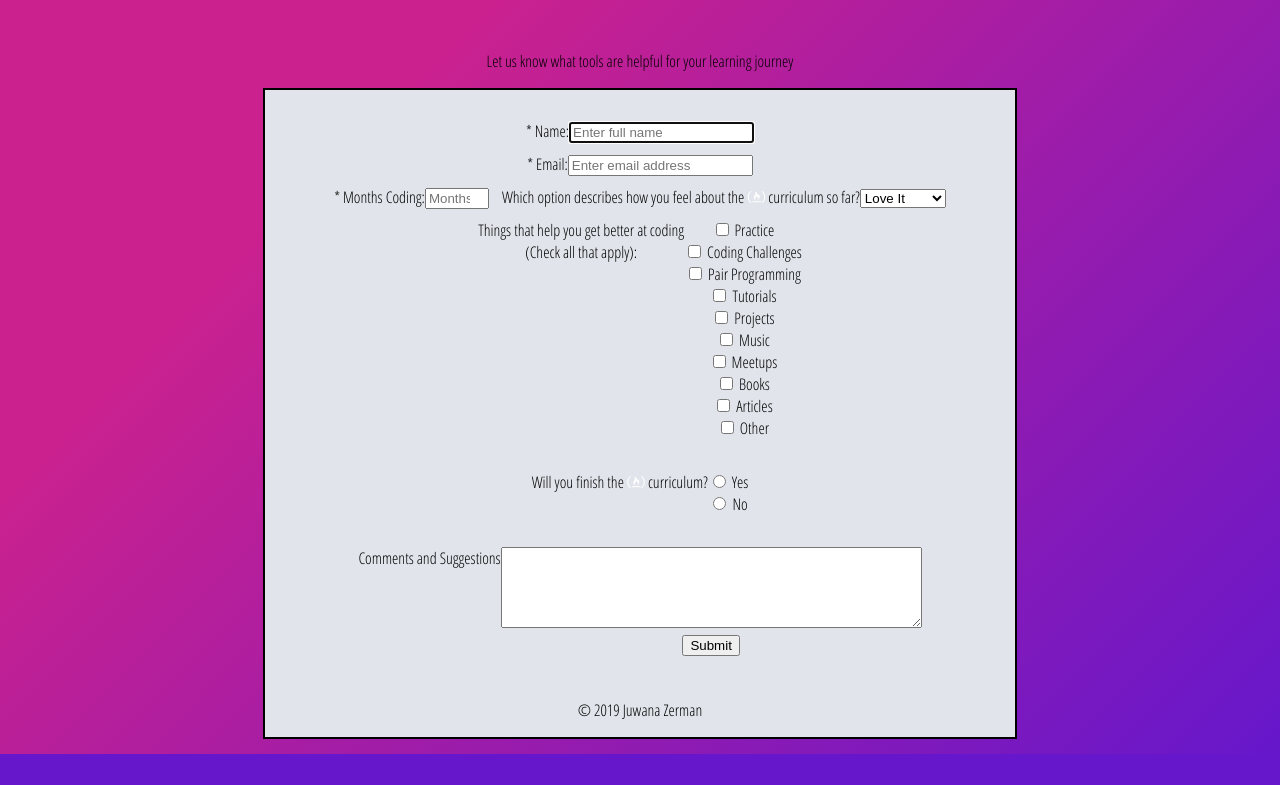
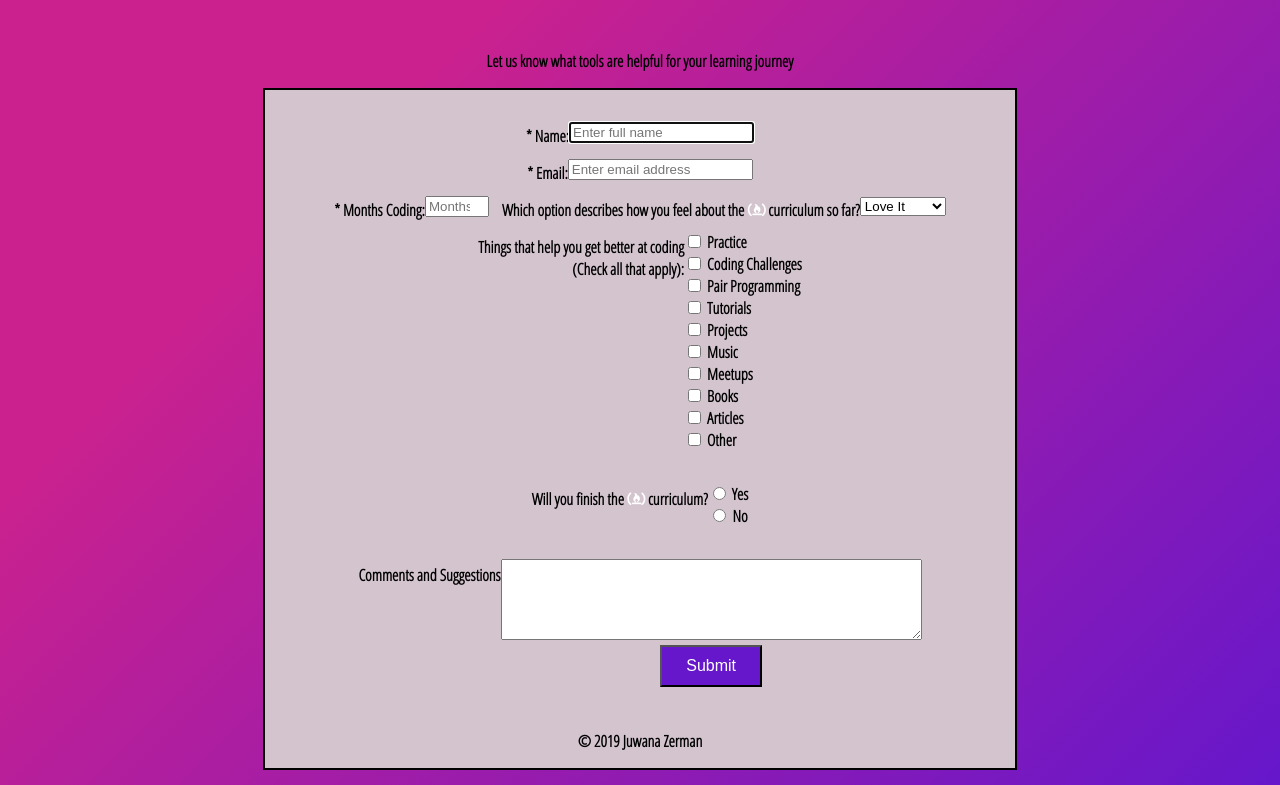
Before and after one commit to Juwana-Zerman/fcc-survey-form, a plain HTML site: page index.html in a window 1280 px wide. Shown: the part 67-852 px from the top of the page. Before the commit the page ends 821 px from the top, so only its background shows below. Drawn offline with Linux system fonts and the light colour scheme.

Commit message:
Update checkboxes

```diff
--- a/CSS/styles.css
+++ b/CSS/styles.css
@@ -6,6 +6,7 @@ body {
     margin: auto;
     text-align: center;
     min-width: 320px;
+    font-weight: bold;
 }
 
 #title {
@@ -15,7 +16,7 @@ body {
 }
 
 .surveybox {
-    background: #e1e4ea;
+    background: #d3c4ce;        /*#dad2d9;*/
     border: 2px solid black;
     font-size: medium;
     margin: auto;
@@ -48,6 +49,22 @@ i {
     padding: 5px 5px;
 }
 
-.inputboxes {
+.labels {
+    display: inline-block;
+    text-align: right;
+    margin-top: 5px;
+    vertical-align: top;
+}
 
+#helpbox {
+    display: inline-block;
+    text-align: justify;
 }
+
+button {
+    color: white;
+    background-color:  #6617cb;
+    text-align: center;
+    font-size: 16px;
+    padding: 10px 24px;
+}
--- a/index.html
+++ b/index.html
@@ -79,7 +79,7 @@
                     </label><br>
                 </div>
                 <br>
-                <div class="inputboxes">
+                <div id="helpbox" class="inputboxes">
                         <input type="checkbox" name="option1" value="1"> Practice<br>
                         <input type="checkbox" name="option2" value="2"> Coding Challenges<br>
                         <input type="checkbox" name="option3" value="3"> Pair Programming<br>
```
